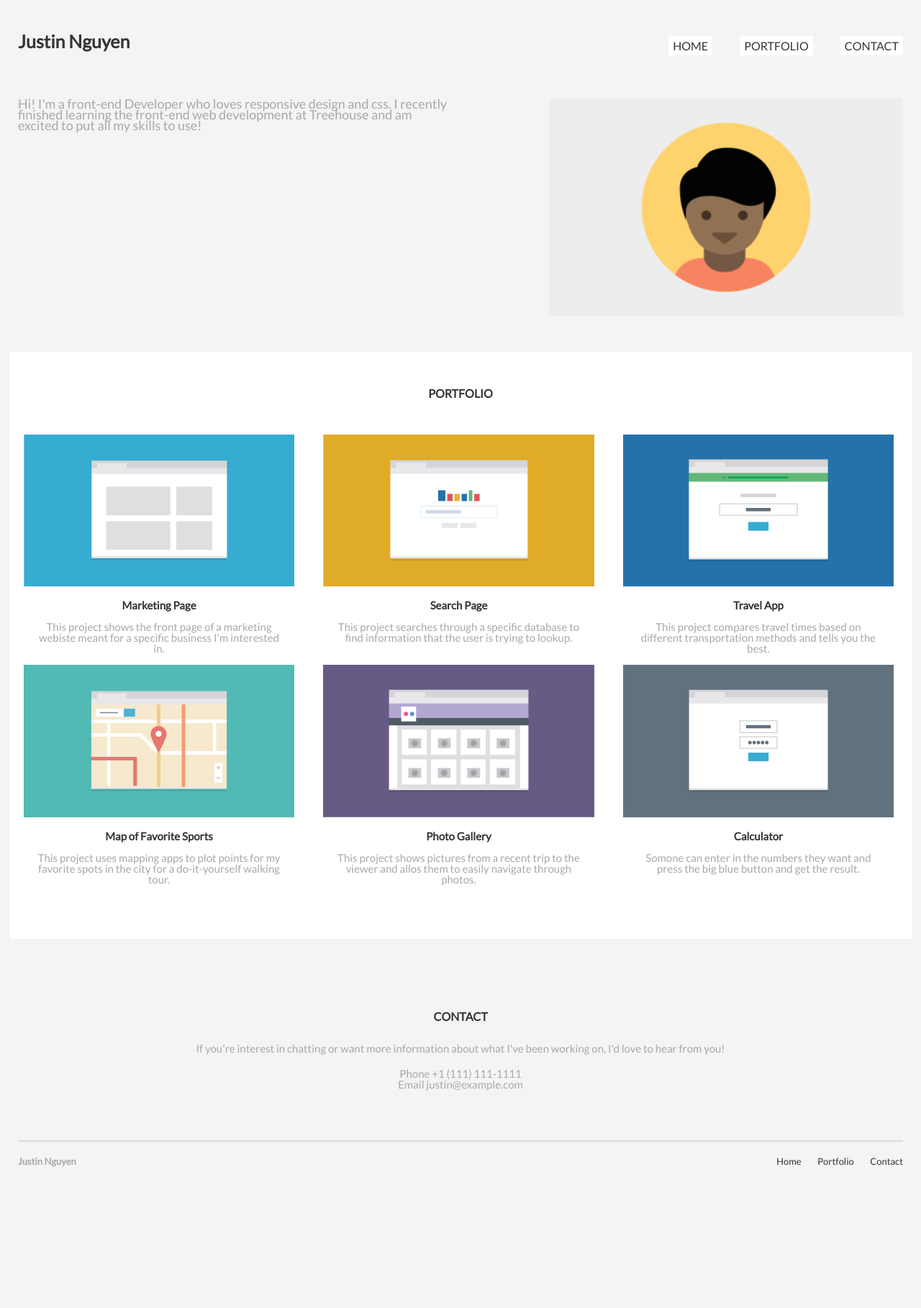
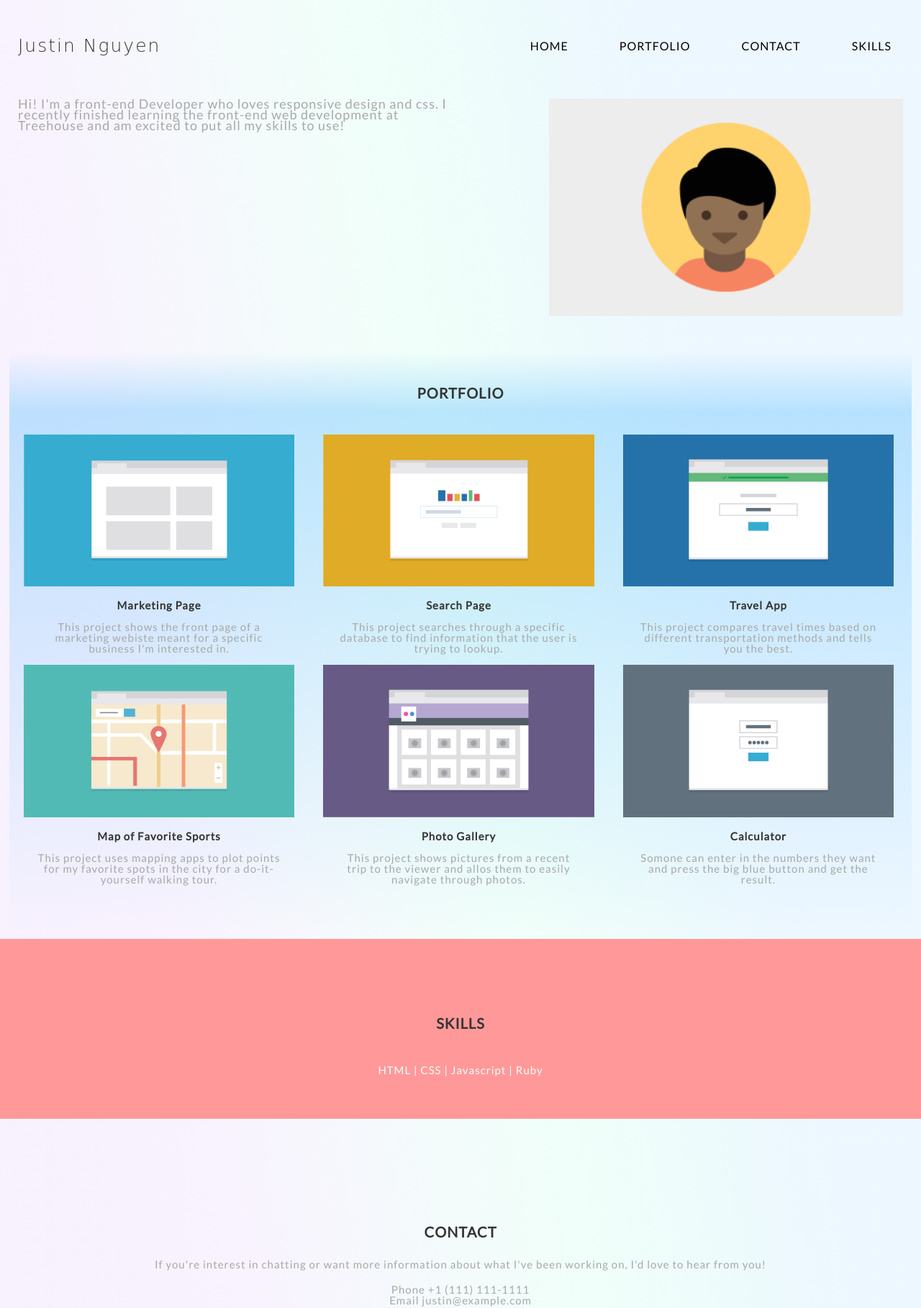
Before and after one commit to jnguyen-88/responsive_layout, a plain HTML site: page index.html in a window 1280 px wide. Shown: the top 1818 px of the page at 72% size. Before the commit the page ends 1642 px from the top, so only its background shows below. Drawn offline with Linux system fonts and the light colour scheme; a web font is replaced by a local one.

Commit message:
final product

```diff
--- a/css/styles.css
+++ b/css/styles.css
@@ -10,10 +10,15 @@ html {
   color: #a8a8a8;
   font-family: Lato, sans-serif;
   line-height: 1.5rem;
+   letter-spacing: 1px;
 }
 
 body {
-  background-color: #f4f4f4;
+  background: -webkit-linear-gradient(190deg, rgba(0, 143, 255, 0.07) 25%, rgba(0, 184, 219, 0.07) 33%, rgba(0, 255, 154, 0.06) 48%, rgba(74, 176, 194, 0.06) 61%, rgba(161, 83, 240, 0.07) 77%, rgba(161, 83, 240, 0.08) 88%);
+  background: -o-linear-gradient(190deg, rgba(0, 143, 255, 0.07) 25%, rgba(0, 184, 219, 0.07) 33%, rgba(0, 255, 154, 0.06) 48%, rgba(74, 176, 194, 0.06) 61%, rgba(161, 83, 240, 0.07) 77%, rgba(161, 83, 240, 0.08) 88%);
+  background: -ms-linear-gradient(190deg, rgba(0, 143, 255, 0.07) 25%, rgba(0, 184, 219, 0.07) 33%, rgba(0, 255, 154, 0.06) 48%, rgba(74, 176, 194, 0.06) 61%, rgba(161, 83, 240, 0.07) 77%, rgba(161, 83, 240, 0.08) 88%);
+  background: -moz-linear-gradient(190deg, rgba(0, 143, 255, 0.07) 25%, rgba(0, 184, 219, 0.07) 33%, rgba(0, 255, 154, 0.06) 48%, rgba(74, 176, 194, 0.06) 61%, rgba(161, 83, 240, 0.07) 77%, rgba(161, 83, 240, 0.08) 88%);
+  background: linear-gradient(260deg, rgba(0, 143, 255, 0.07) 25%, rgba(0, 184, 219, 0.07) 33%, rgba(0, 255, 154, 0.06) 48%, rgba(74, 176, 194, 0.06) 61%, rgba(161, 83, 240, 0.07) 77%, rgba(161, 83, 240, 0.08) 88%);
 }
 
   /*============
@@ -68,16 +73,32 @@ a {
     margin-left: 0;
     margin-bottom: 10px;
     padding: 6px 0;
-    background: #fff;
+    background: #e6f2ff;
+    border: 2px solid  #99caff;
+    border-radius: 5px;
     text-align: center;
-    display: block
+    display: block;
+    transition: all .3s;
+  }
 
+  .main-nav li:hover {
+    transform: translateY(-2px);
+  }
+
+  .main-nav li a {
+    color: black;
+    padding: 10px;
+    transition: all .3s;
   }
 
   .my-name {
+    font-family: 'Sedgwick Ave', cursive;
+    letter-spacing: 2px;
+    font-weight: 100;
     text-align: center;
     color: #353535;
     font-size: 1.8rem;
+    font-weight: lighter;
     display: block;
     margin-bottom: 1.3rem;
     margin-top: 1.3rem;
@@ -89,7 +110,6 @@ a {
     font-size: 1.5rem;
     padding-right: 15px;
     text-align: center;
-
   }
 
   #pic-profile {
@@ -106,11 +126,11 @@ a {
 
   main {
     margin: 55px 0px -30px 0px;
-    background-color: #fff;
+    background: linear-gradient(transparent, rgba(102, 194, 255, 0.4) 10%, transparent 99%);
     padding-bottom: 5rem;
   }
 
-  main h2 {
+  h2 {
     text-align: center;
     margin: 5rem 0;
     font-size: 1.6rem;
@@ -137,11 +157,31 @@ a {
     width: 95%;
   }
 
+      /*============
+      Skills
+  ============*/
+
+
+  #section-skills {
+    background: #ff9999;
+    padding-bottom: 3rem;
+    padding-top: 3rem;
+    color: white;
+  }
+
+ /* #section-skills h2 {font-size: 1.6rem;}*/
+
+  #section-skills p {
+    width: 80%;
+    margin: 3rem auto;
+    text-align: center;
+  }
+
     /*============
       Contact
   ============*/
 
-  .section-contact {
+  #section-contact {
     margin-top: 20px;
   }
 
@@ -155,7 +195,6 @@ a {
   }
 
   .contact h2 {
-    font-size: 1.6rem;
     margin-bottom: 30px;
   }
 
@@ -173,17 +212,22 @@ a {
     display: inline;
     font-size: 1rem;
     font-weight: bold;
+    color: black;
   }
 
   .footer-nav {
     display: none;
   }
 
+  .footer-nav li a { color: black; }
+
   .back-to-top {
     font-size: 1rem;
     display: inline;
     float: right;
   }
+
+  .back-to-top a {color: black;}
 
   /*============
       768px Media
@@ -209,10 +253,19 @@ a {
     padding: 6px 6px;
     text-align: center;
     display: inline-block;
+    border: none;
+    background: transparent;
   }
 
   .main-nav li:not(:last-of-type) {
     margin-right: 1.5rem;
+  }
+
+  .main-nav li a:hover {
+    background-color: #ff9999;
+    color: #fff;
+    box-shadow: 0 1rem 2rem rgba(0, 0, 0, 0.15);
+    transform: translateY(-2px);
   }
 
   .my-name {
@@ -257,6 +310,7 @@ a {
     font-size: 1.5rem;
   }
 
+  h2 {font-size: 1.8rem;}
 
   .back-to-top {
     display: none;
@@ -297,13 +351,13 @@ a {
     color: #353535;
     font-size: 2.5rem;
     display: inline-block;
-    width: 50%;
+    width: 41%;
     text-align: left;
-    margin-top: 0;
+    margin-top: .6rem;
   }
 
   .main-nav {
-    width: 50%;
+    width: 58%;
     float: right;
     list-style: none;
     margin-top: 0;
@@ -340,10 +394,11 @@ a {
     color: #353535;;
   }
 
+  h2 {font-size: 2rem;}
+
   main {
     width: 98%;
     margin: 0 auto;
-    background-color: #fff;
     padding-bottom: 2rem;
   }
 
@@ -376,6 +431,7 @@ a {
     margin-bottom: 40px;
   }
 
+
   .footer-my-name,
   .footer-nav {
     font-size: 1.3rem;
--- a/index.html
+++ b/index.html
@@ -5,6 +5,7 @@
   <meta name="viewport" content="width=device-width, initial-scale=1, shrink-to-fit=no">
   <link rel="stylesheet" type="text/css" href="css/styles.css">
   <link href="https://fonts.googleapis.com/css?family=Lato" rel="stylesheet">
+  <link href="https://fonts.googleapis.com/css?family=Sedgwick+Ave" rel="stylesheet">
 </head>
 <body>
 
@@ -15,8 +16,9 @@
         <h1 class="my-name">Justin Nguyen</h1>
         <nav class="main-nav">
             <li><a href="#">Home</a></li>
-            <li><a href="#">Portfolio</a></li>
-            <li><a href="#">Contact</a></li>
+            <li><a href="#portfolio">Portfolio</a></li>
+            <li><a href="#section-contact">Contact</a></li>
+            <li><a href="#section-skills">Skills</a></li>
         </nav>
       </div>
 
@@ -30,7 +32,7 @@
 
   <main>
 
-    <h2>Portfolio</h2>
+    <h2 id="portfolio">Portfolio</h2>
 <!-- first row -->
     <div class="row-content clearfix">
       <div class="col">
@@ -68,7 +70,12 @@
 
   </main>
 
-    <section class="section-contact">
+    <section id="section-skills">
+      <h2>Skills</h2>
+      <p> HTML | CSS | Javascript | Ruby </p>
+    </section>
+
+    <section id="section-contact">
 
       <div class="wrapper">
 
@@ -93,11 +100,12 @@
             <p class="footer-my-name">Justin Nguyen</h1>
             <ul class="footer-nav">
                 <li><a href="#">Home</a></li>
-                <li><a href="#">Portfolio</a></li>
-                <li><a href="#">Contact</a></li>
+                <li><a href="#portfolio">Portfolio</a></li>
+                <li><a href="#section-contact">Contact</a></li>
+                <li><a href="#section-skills">Skills</a></li>
             </ul>
             <nav class="back-to-top">
-              <a href="#">Back to top</a>
+              <a href="#pic-profile">Back to top</a>
             </nav>
         </footer>
 
```
